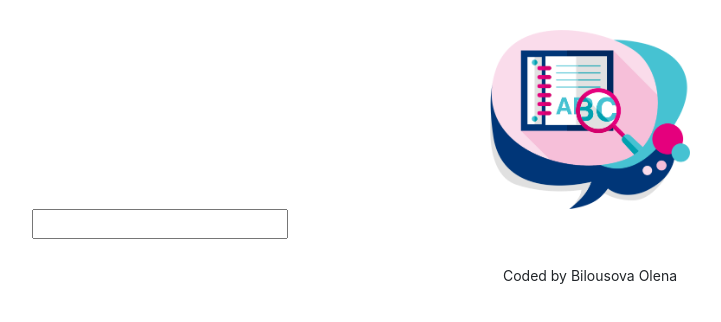
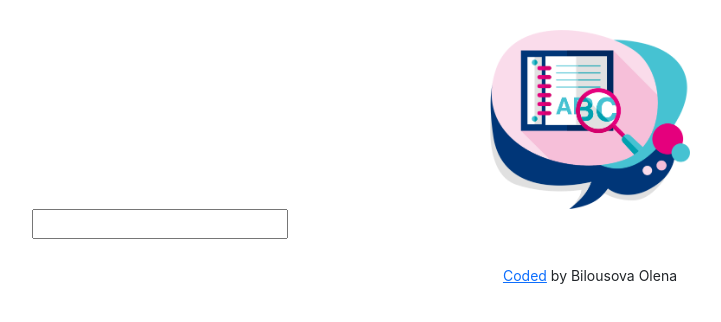
Before and after one commit to BilousovaOlena/dictionary-react, a React (Create React App) app: page / in a window 1280 px wide. Shown: the top 322 px of the page, without its empty margins (50-771 px from the left). Built offline with nearby package versions, Linux system fonts and the light colour scheme.

Commit message:
Add Github link

```diff
--- a/src/App.js
+++ b/src/App.js
@@ -13,7 +13,17 @@
           <Dictionary />
         </main>
         <footer className="App-footer mt-4">
-          <small>Coded by Bilousova Olena</small>
+          <small>
+            <a
+              href="https://github.com/BilousovaOlena/dictionary-react"
+              target="_blank"
+              rel="noreferrer"
+            >
+              Coded
+            </a>{" "}
+            {""}
+            by Bilousova Olena
+          </small>
         </footer>
       </div>
     </div>
```
